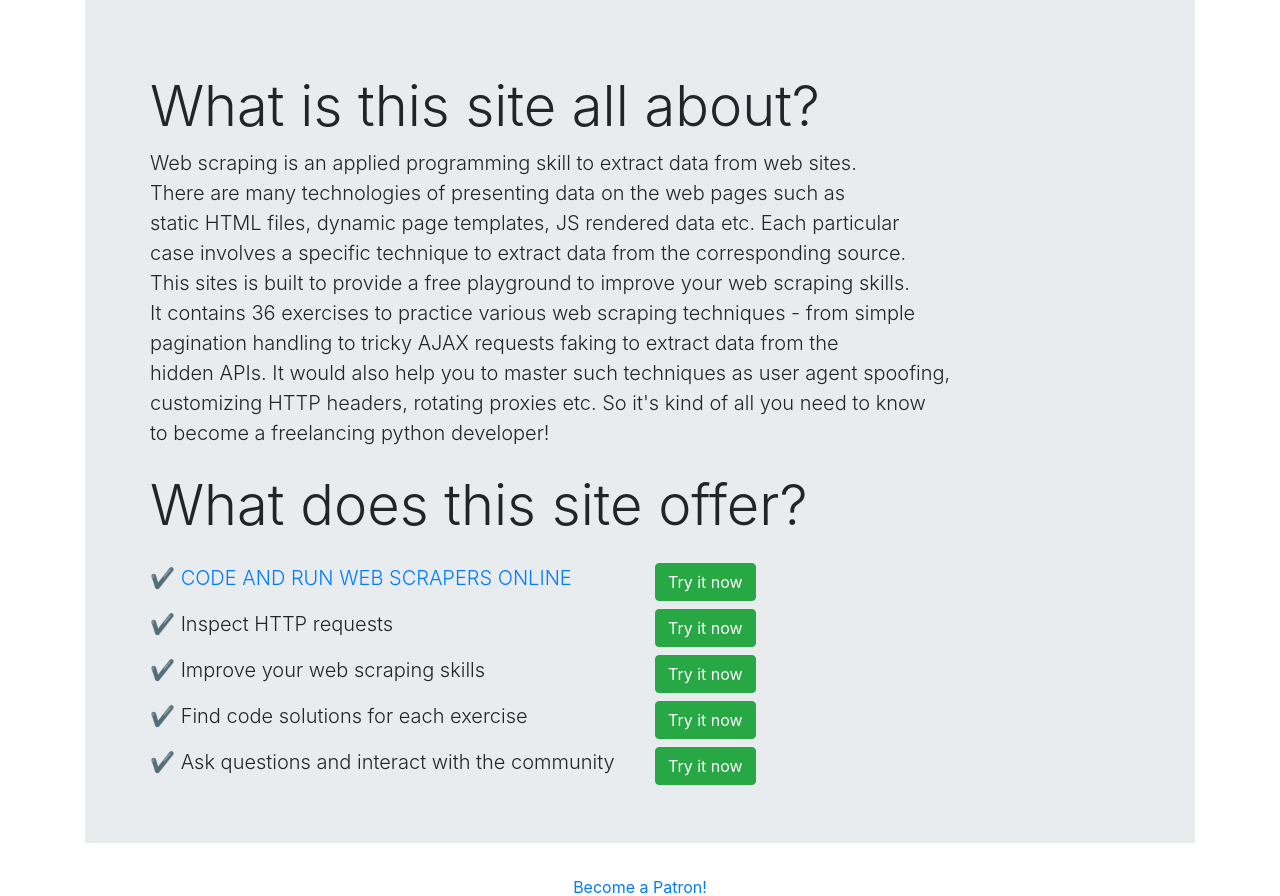
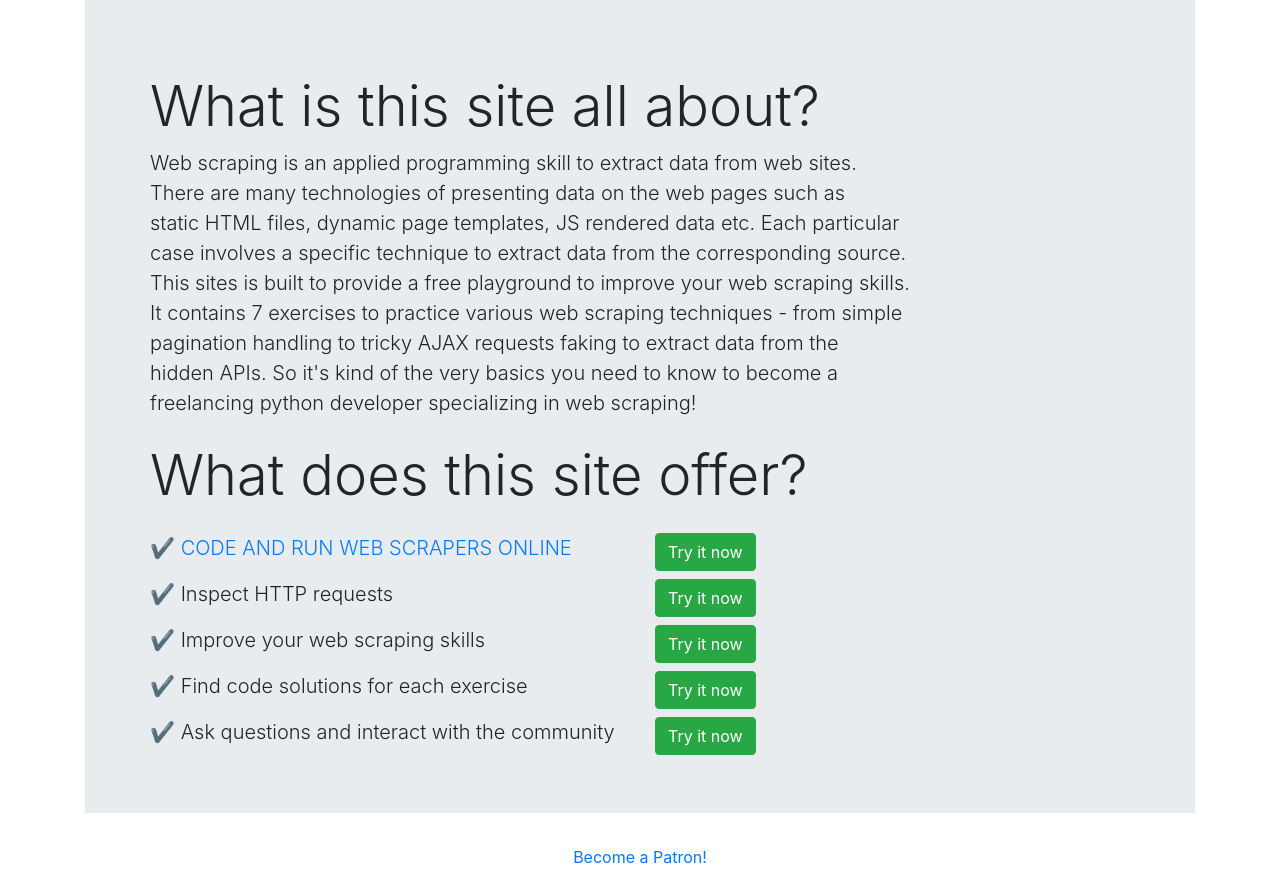
Before and after one commit to maksimKorzh/scraping_kungfu, a Flask app: page / in a window 1280 px wide. Shown: the part 65-961 px from the top of the page. Run offline with Flask 2, Linux system fonts and the light colour scheme; some libraries are stand-ins or nearby versions.

Commit message:
fixed typos

```diff
--- a/app/templates/chambers.html
+++ b/app/templates/chambers.html
@@ -3,8 +3,8 @@
 {% block body %}
 <div class="card mt-2">
   <div class="card-body">
-    <h5 class="card-title text-center">36 chambers of Web Scraping *</h5>
-    <p class="card-text text-center text-secondary">* Reference to "36 chambers of Shaolin" starring Gordon Liu</p>
+    <h5 class="card-title text-center">7 chambers of Web Scraping *</h5>
+    <p class="card-text text-center text-secondary">* exercises to improve your web scraping skills</p>
 
     <div class="row mt-5">
 
@@ -65,7 +65,7 @@
         <div class="card">
           <div class="card-body text-center">
             <h5 class="card-title">Chamber 6</h5>
-            <p class="card-text text-secondary">Fakind AJAX request</p>
+            <p class="card-text text-secondary">Faking AJAX request</p>
             <a class="btn btn-primary" href="/chamber_6">Enter</a>
           </div>
         </div>
--- a/app/templates/home.html
+++ b/app/templates/home.html
@@ -10,11 +10,10 @@
         <div class="lead">static HTML files, dynamic page templates, JS rendered data etc. Each particular</div>
         <div class="lead">case involves a specific technique to extract data from the corresponding source.</div>
         <div class="lead">This sites is built to provide a free playground to improve your web scraping skills.</div>
-        <div class="lead">It contains 36 exercises to practice various web scraping techniques - from simple</div>
+        <div class="lead">It contains 7 exercises to practice various web scraping techniques - from simple</div>
         <div class="lead">pagination handling to tricky AJAX requests faking to extract data from the</div>
-        <div class="lead">hidden APIs. It would also help you to master such techniques as user agent spoofing,</div>
-        <div class="lead">customizing HTTP headers, rotating proxies etc. So it's kind of all you need to know</div>
-        <div class="lead">to become a freelancing python developer!</div>
+        <div class="lead">hidden APIs. So it's kind of the very basics you need to know to become a </div>
+        <div class="lead">freelancing python developer specializing in web scraping!</div>
 
         <h1 class="display-4 mt-4">What does this site offer?</h1>
         <div class="row mt-4">
```
